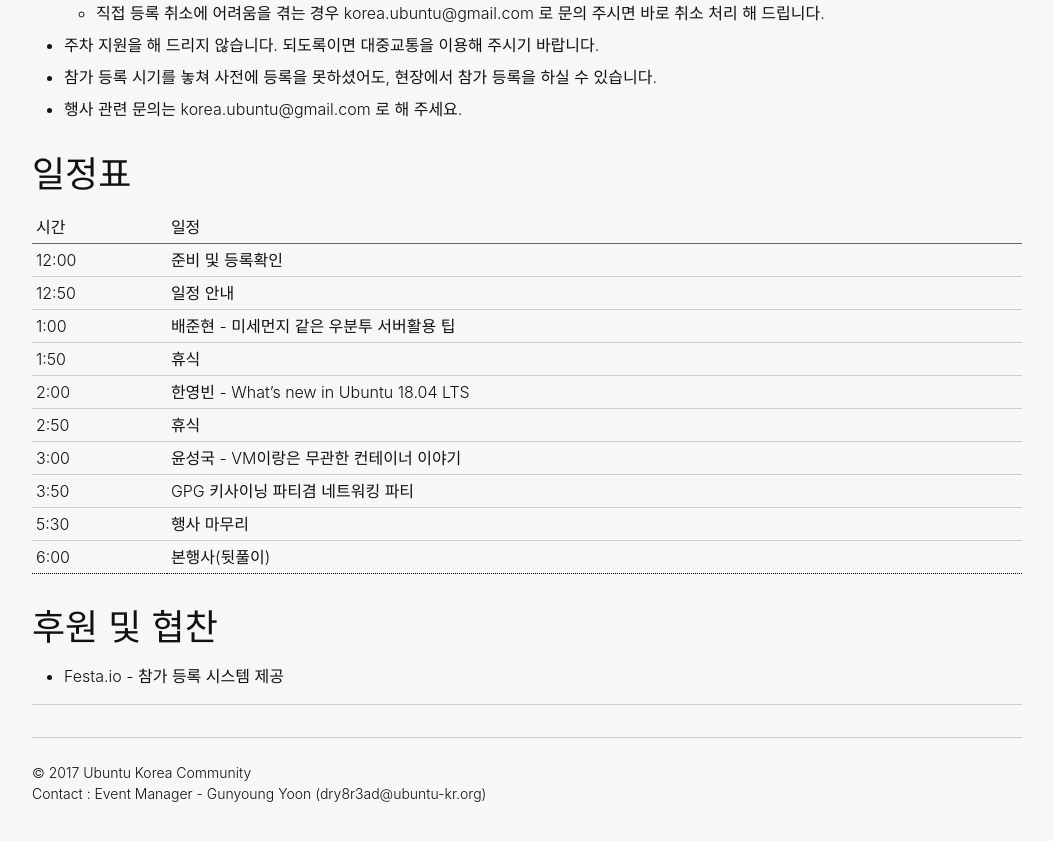
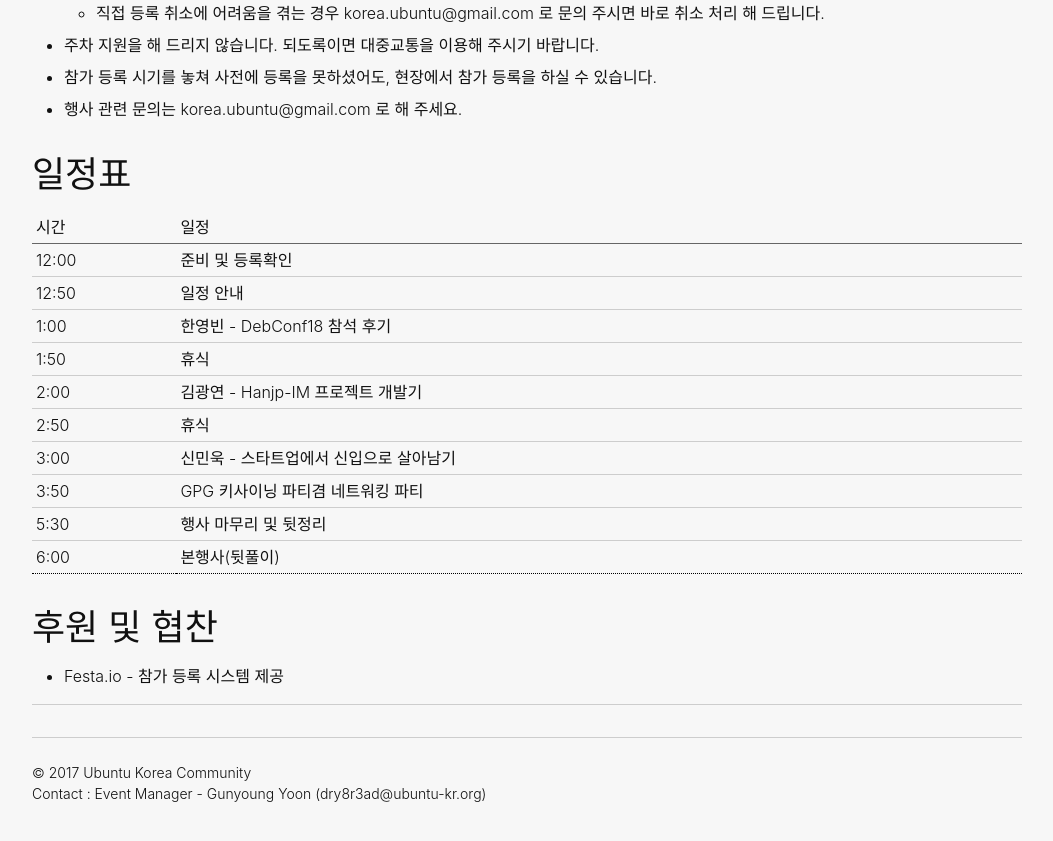
Before and after one commit to ubuntu-kr/events, a Jekyll site: the page built from _posts/2018-09-15-sept-seoul-seminar.md, in a window 1280 px wide and 900 px high, scrolled down 1919 px. Shown: the top 841 px of the window, without its empty margins (113-1166 px from the left). Built offline with Jekyll 4.4.1, drawn with Linux system fonts in a browser that asks for light colours; some web fonts are replaced.

Commit message:
시간표 수정

```diff
--- a/_posts/2018-09-15-sept-seoul-seminar.md
+++ b/_posts/2018-09-15-sept-seoul-seminar.md
@@ -58,13 +58,13 @@ image: "https://lh3.googleusercontent.com/imsPxBnT7QniuDhsiaywdkyKd8UTKuwYoxrg0l
 --- | ---
 12:00 | 준비 및 등록확인
 12:50  | 일정 안내
-1:00  | 배준현 - 미세먼지 같은 우분투 서버활용 팁
+1:00  | 한영빈 - DebConf18 참석 후기
 1:50  | 휴식
-2:00  | 한영빈 - What's new in Ubuntu 18.04 LTS
+2:00  | 김광연 - Hanjp-IM 프로젝트 개발기
 2:50  | 휴식
-3:00  | 윤성국 - VM이랑은 무관한 컨테이너 이야기
+3:00  | 신민욱 - 스타트업에서 신입으로 살아남기
 3:50  | GPG 키사이닝 파티겸 네트워킹 파티
-5:30 | 행사 마무리
+5:30 | 행사 마무리 및 뒷정리
 6:00 | 본행사(뒷풀이)
 
 ## 후원 및 협찬
```
